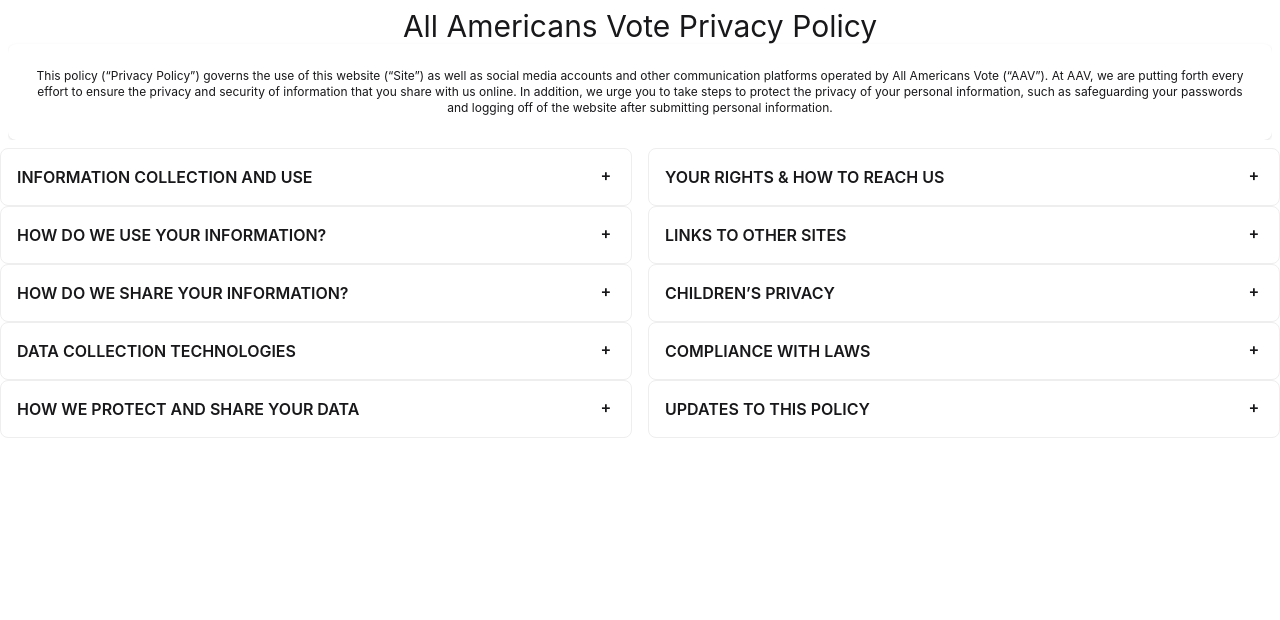
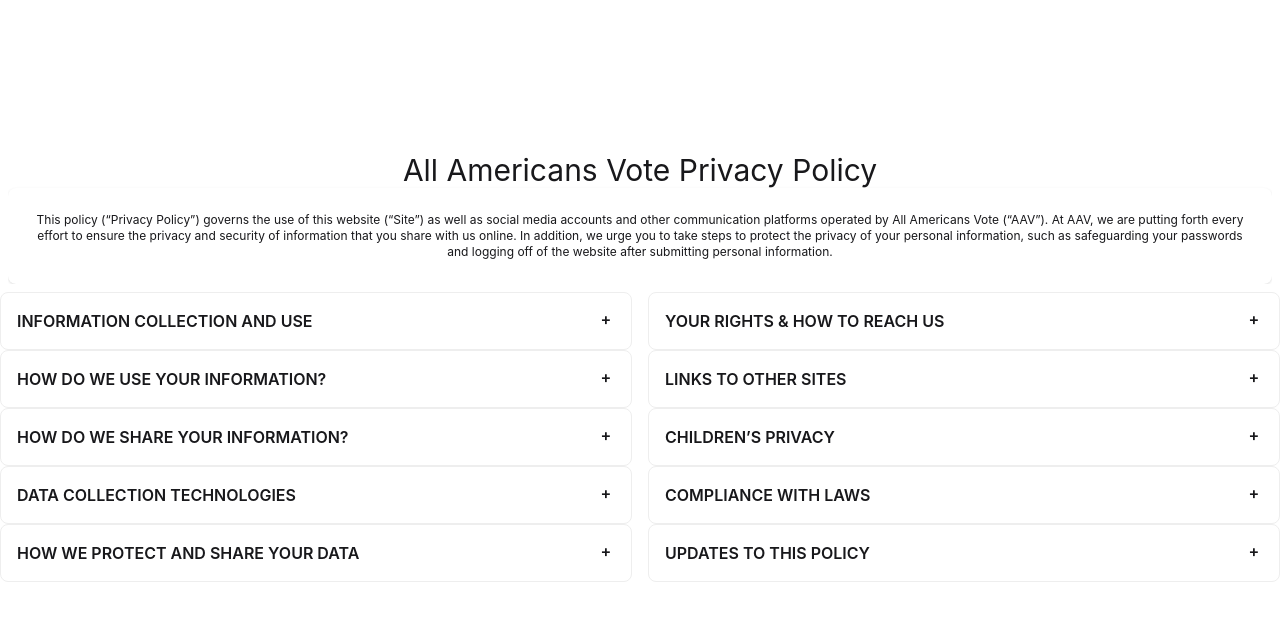
Before and after one commit to jjosephd/aav-ui, a React (Vite) app: page /privacy-policy in a window 1280 px wide. Shown: the top 620 px of the page. Built offline with nearby package versions, Linux system fonts and the light colour scheme.

Commit message:
Updated layout using global layout component.

```diff
--- a/src/App.jsx
+++ b/src/App.jsx
@@ -1,5 +1,6 @@
 import './App.css';
 import { Routes, Route } from 'react-router-dom';
+import Layout from './components/Layout';
 
 import PrivacyPolicy from './pages/privacy-policy/PrivacyPolicy';
 
@@ -7,8 +8,9 @@ function App() {
   return (
     <>
       <Routes>
-        <Route path="/" element={<h1 className="text-3xl">Home</h1>} />
-        <Route path="/privacy-policy" element={<PrivacyPolicy />} />
+        <Route path="/" element={<Layout />}>
+          <Route path="/privacy-policy" element={<PrivacyPolicy />} />
+        </Route>
       </Routes>
     </>
   );
--- /dev/null
+++ b/src/components/Layout.jsx
@@ -0,0 +1,13 @@
+import { Outlet } from 'react-router-dom';
+const Layout = () => {
+  return (
+    <div className="min-h-screen overflow-x-hidden flex flex-col">
+      {/*NavBar*/}
+      <main className="relative flex flex-col mt-36 items-center">
+        <Outlet />
+      </main>
+    </div>
+  );
+};
+
+export default Layout;
```
